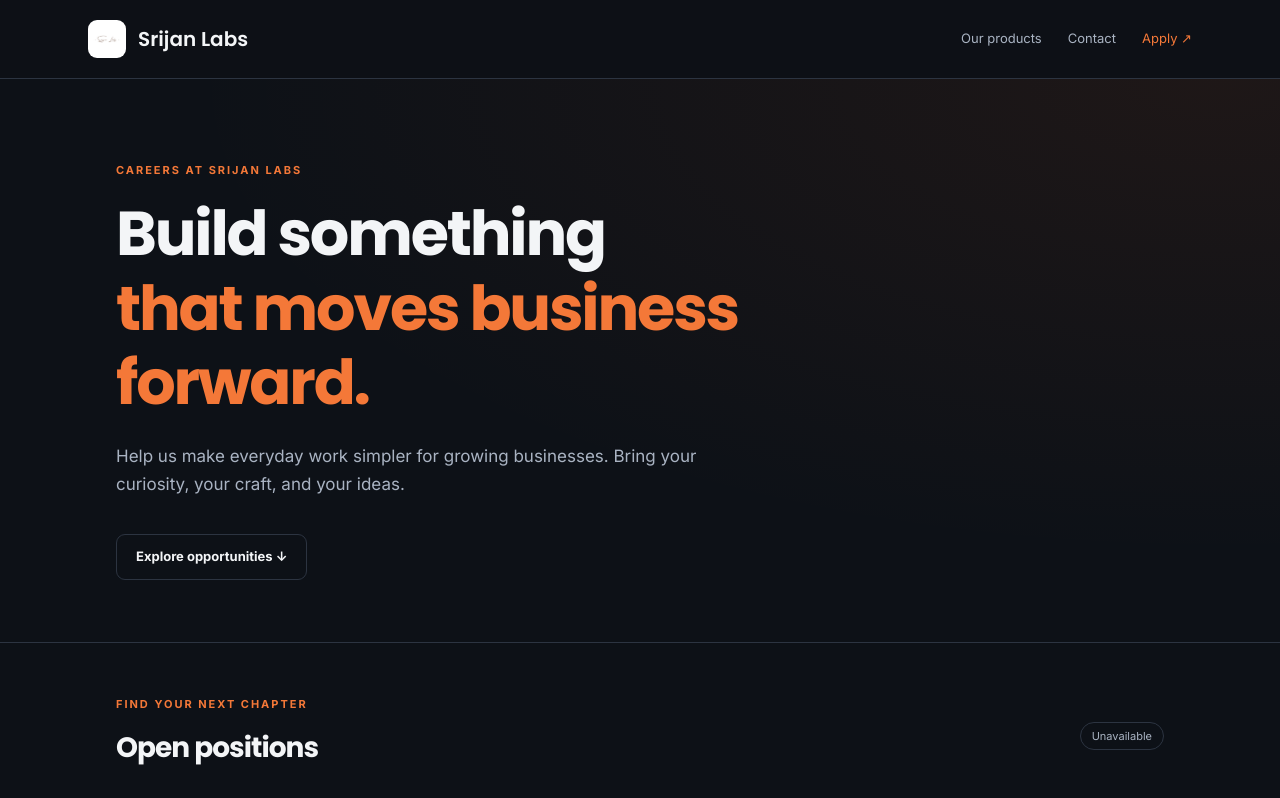
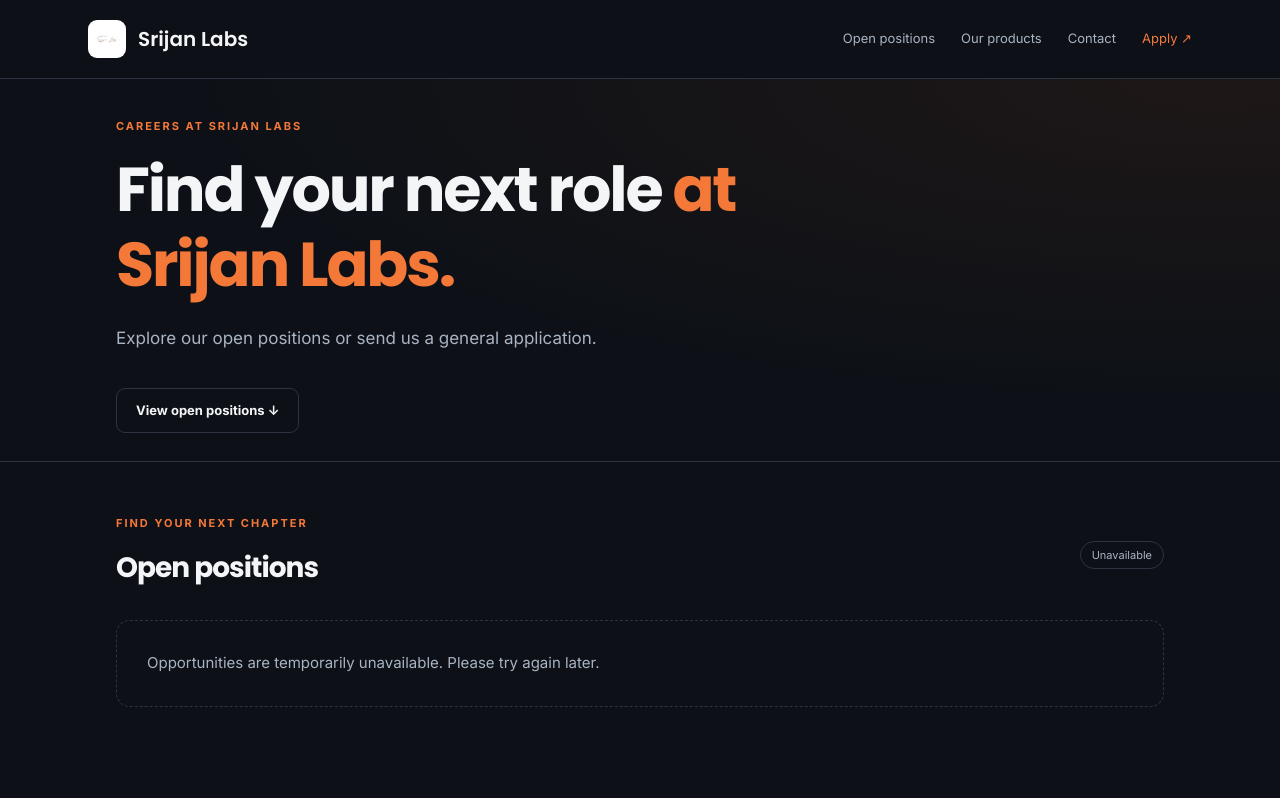
Before and after one commit to srijanlabs-project/srijanlabs-site, a website: page hiring/apply.html in a window 1280 px wide. Shown: the top 798 px of the page. Drawn offline with Linux system fonts and the light colour scheme; no server answers.

Commit message:
Bring careers openings to top of page

```diff
--- a/hiring/apply.html
+++ b/hiring/apply.html
@@ -18,6 +18,7 @@
           ><img src="/srijan-labs-1.png" alt="" />Srijan Labs</a
         >
         <div class="nav-links">
+          <a href="#open-positions">Open positions</a>
           <a class="desktop-link" href="/#products">Our products</a
           ><a href="/contact.html">Contact</a
           ><a href="/apply" aria-current="page">Apply ↗</a>
@@ -28,15 +29,12 @@
       <div class="hero">
         <div class="wrap">
           <p class="eyebrow">Careers at Srijan Labs</p>
-          <h1>
-            Build something<br /><span>that moves business forward.</span>
-          </h1>
+          <h1>Find your next role <span>at Srijan Labs.</span></h1>
           <p class="intro">
-            Help us make everyday work simpler for growing businesses. Bring
-            your curiosity, your craft, and your ideas.
+            Explore our open positions or send us a general application.
           </p>
           <a class="button secondary top-space" href="#open-positions"
-            >Explore opportunities ↓</a
+            >View open positions ↓</a
           >
         </div>
       </div>
--- a/hiring/hiring.css
+++ b/hiring/hiring.css
@@ -105,7 +105,7 @@ select:focus-visible {
   padding: 0 28px;
 }
 .hero {
-  padding: 82px 0 62px;
+  padding: 38px 0 28px;
   border-bottom: 1px solid var(--line);
   background: radial-gradient(ellipse at 95% 0%, #e8601a14, transparent 60%);
 }
```
